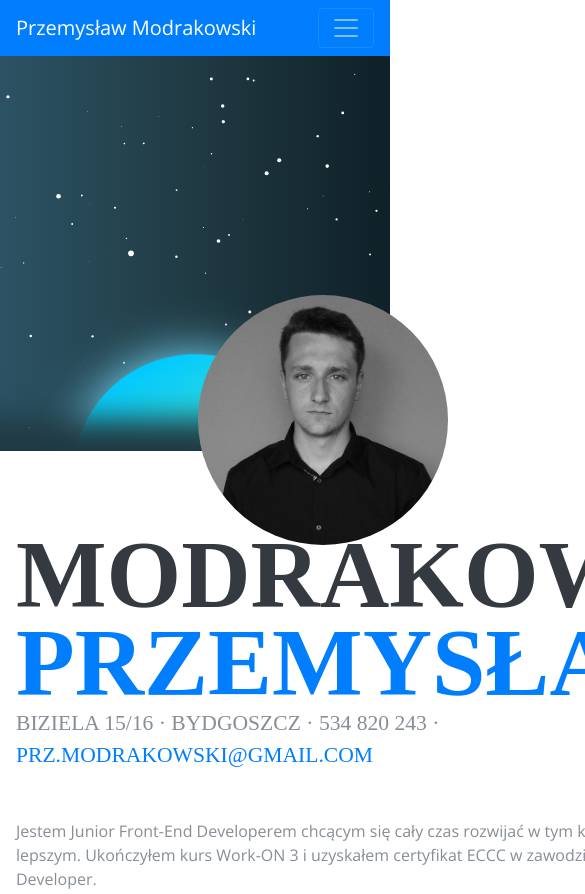
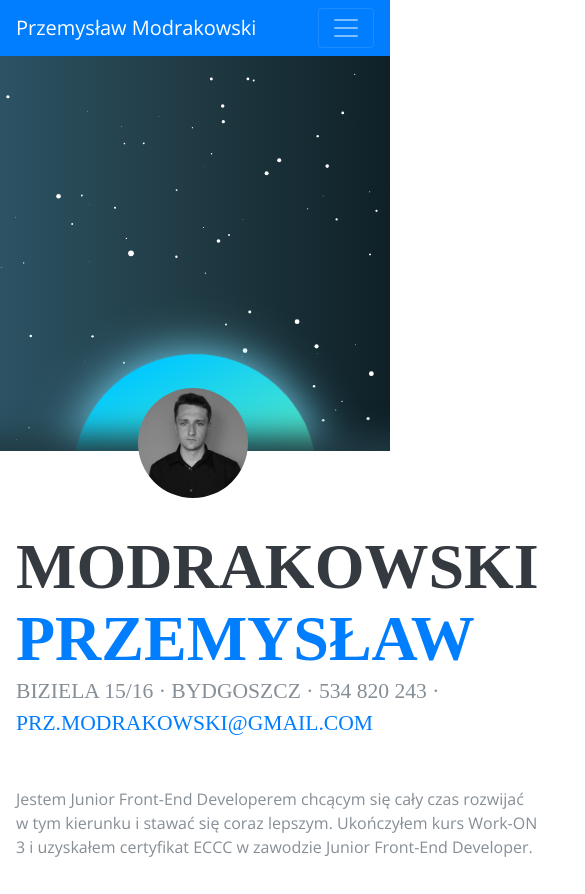
Before and after one commit to Modrak93/portfolio, a plain HTML site: page index.html in a window 390 px wide. Shown: the top 894 px of the page, 585 px wide, since content can reach past the window. Drawn offline with nearby package versions, Linux system fonts and the light colour scheme; a web font is replaced by a local one.

Commit message:
updated css

```diff
--- a/css/style.less
+++ b/css/style.less
@@ -27,8 +27,12 @@ h6 {
 }
 
 h1 {
-  font-size: 6rem;
-  line-height: 5.5rem;
+  font-size: 4rem;
+  line-height: 4.5rem;
+    @media (min-width: 991px) {
+        font-size: 6rem;
+        line-height: 5.5rem;
+    }
 }
 
 h2 {
@@ -189,7 +193,7 @@ a:hover, a:focus, a:active {
         }
     }
     .svg-shadow {
-            box-shadow: 0 -60px 30px -28px inset  #203A43;
+            box-shadow: 0 -60px 30px -45px inset  #203A43;
             height: 10vh;
             position: absolute;
             bottom: 0;
@@ -216,11 +220,28 @@ a:hover, a:focus, a:active {
     .my-photo {
         position: absolute;
         z-index: 6;
-        top: 35%;
-        left: 50.7%;
+        top: 46%;
+        left: 35.33%;
+        @media (max-width: 374px) {
+            left: 32.7%;
+        }
+        @media (min-width: 576px) and (max-width: 767px) {
+            left: 41.8%;
+        }
+        @media (min-width: 768px) and (max-width: 991px) {
+            left: 33.8%;
+            top: 40%;
+        }
+        @media (min-width: 992px) {
+            left: 50.7%;
+            top: 30%;
+        }
         img {
-            width: 250px;
+            width: 110px;
             height: auto;
+            @media (min-width: 768px) {
+                width: 250px;
+            }
         }
     }
 }
```
Also changed, not shown: css/style.css.
